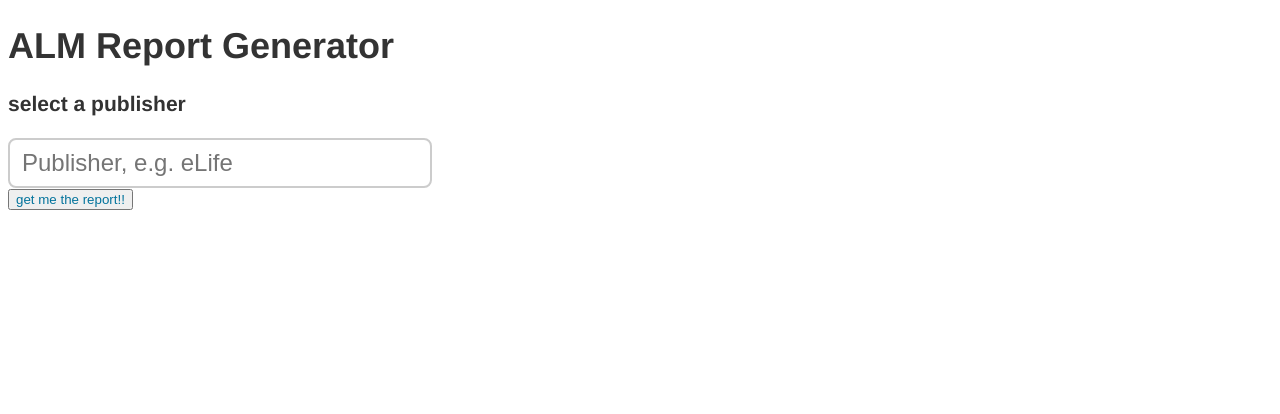
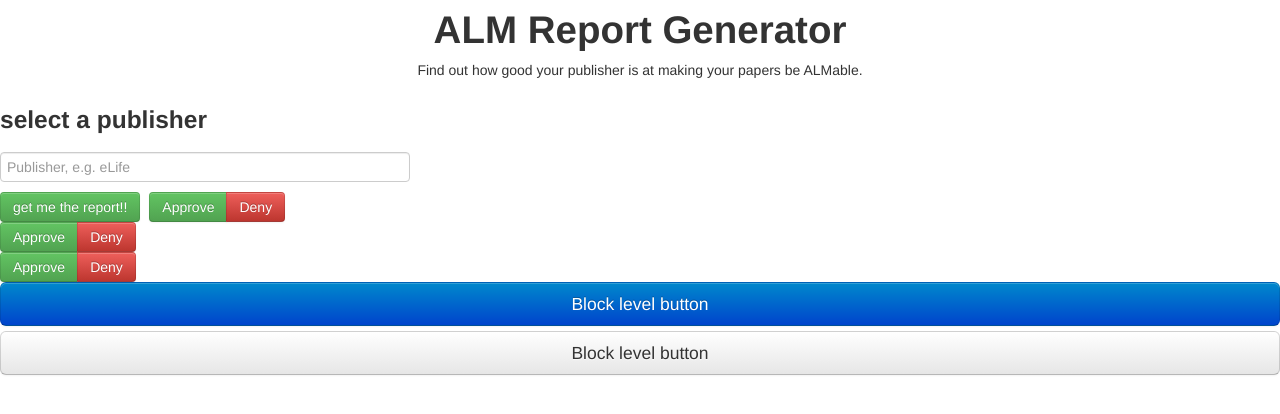
Before and after one commit to IanMulvany/alm-report-card-frontend, a Flask app: page / in a window 1280 px wide. Shown: the top 414 px of the page. Run offline with Flask 2, Linux system fonts and the light colour scheme; data that the repository does not hold is empty; some libraries are stand-ins or nearby versions.

Commit message:
improved templates

```diff
--- /dev/null
+++ b/alm_report_card/templates/base.html
@@ -0,0 +1,15 @@
+<!DOCTYPE HTML PUBLIC "-//W3C//DTD HTML 4.01//EN">
+<html lang="en">
+<html xmlns="http://www.w3.org/1999/xhtml">
+<head>
+    {% block head %}
+    {% include "header_includes.html" %}
+    <title>{% block title %}{% endblock %} - My Webpage</title>
+    {% endblock %}
+</head>
+<body>
+    <div id="content">{% block content %}{% endblock %}</div>
+    <div id="footer">
+		{% include "footer.html" %}
+    </div>
+</body>
--- /dev/null
+++ b/alm_report_card/templates/header_includes.html
@@ -0,0 +1,17 @@
+
+    <!-- <script src="http://code.jquery.com/jquery-latest.js"></script> -->
+
+	<script src="/static/js/jquery-2.1.1.min.js"></script>
+    <script src="/static/js/bootstrap.min.js"></script>
+	<script src="/static/js/typeahead.bundle.js"></script>
+
+	<script type=text/javascript>
+		  $SCRIPT_ROOT = {{ request.script_root|tojson|safe }};
+	</script>
+
+	<link href="/static/css/bootstrap.min.css" rel="stylesheet">
+	<link href="/static/css/bootstrap-theme.css" rel="stylesheet">
+	<link href="/static/css/bootstrap-responsive.min.css" rel="stylesheet">
+	<link href="/static/css/examples.css" rel="stylesheet">
+
+    <meta name="viewport" content="width=device-width, initial-scale=1.0">
--- a/alm_report_card/templates/index.html
+++ b/alm_report_card/templates/index.html
@@ -1,34 +1,44 @@
-<!doctype html>
+{% extends "base.html" %}
+{% block title %}ALM REPORT Generator{% endblock %}
+{% block head %}
+    {{ super() }}
+{% endblock %}
+{% block content %}
 
-<html lang="en">
-  <head>
-    <script src="http://code.jquery.com/jquery-latest.js"></script>
-
-    <script src="/static/js/bootstrap.min.js"></script>
-	<script src="/static/js/typeahead.bundle.js"></script>
-	<link href="/static/css/bootstrap-responsive.min.css" rel="stylesheet">
-	<link href="/static/css/examples.css" rel="stylesheet">
-
-
-    <meta name="viewport" content="width=device-width, initial-scale=1.0">
-  </head>
-</html>
-
-<body>
-<title>ALM REPORT Generator</title>
-
-<h1>ALM Report Generator</h1>
+ <div class="jumbotron">
+   <div class="container">
+        <h1>ALM Report Generator</h1>
+        <p>Find out how good your publisher is at making your papers
+        be ALMable.</p>
+   </div>
+ </div>
 <h3>select a publisher</h3>
-
 
 <div id="scrollable-dropdown-menu">
 <input class="typeahead" type="text" placeholder="Publisher, e.g. eLife">
 </div>
 
-<div class="btn-group" role="group" aria-label="...">
-  <button type="button" class="btn btn-default"><a href="/reports/host_id/234242">get me the report!!</a></button>
+<div class="btn-group" id="PubLinkId" role="group" aria-label="...">
+  <a class="btn btn-success" href="/reports/host_id/234242">get me the report!!</a>
 </div>
-</body>
+
+<div class="btn-group">
+    <a class="btn btn-xs btn-success" href="#">Approve</a>
+    <a class="btn btn-xs btn-danger" href="#">Deny</a>
+</div>
+<br>
+<div class="btn-group">
+    <a class="btn btn-sm btn-success" href="#">Approve</a>
+    <a class="btn btn-sm btn-danger" href="#">Deny</a>
+</div>
+<br>
+<div class="btn-group">
+    <a class="btn btn-success" href="#">Approve</a>
+    <a class="btn btn-danger" href="#">Deny</a>
+</div>
+
+<button class="btn btn-large btn-block btn-primary" type="button">Block level button</button>
+<button class="btn btn-large btn-block" type="button">Block level button</button>
 
 <script type="text/javascript">
 	var substringMatcher = function(strs) {
@@ -68,3 +78,14 @@
   source: substringMatcher(publishers)
 });
 </script>
+
+<script type="text/javascript">
+	name_id_map = {"elife": 123,
+					"evil Elsecier" : 666};
+
+	var myVal = $('#scrollable-dropdown-menu .typeahead').typeahead('val');
+	console.log(myVal);
+	// $('#PubLinkId')()
+</script>
+
+{% endblock %}
```
Also changed, not shown: alm_report_card/templates/about.html (added, +13 -0 lines), alm_report_card/templates/ajax.html (added, +53 -0 lines), alm_report_card/templates/header.html (added, +11 -0 lines), alm_report_card/templates/report.html (+10 -0 lines), alm_report_card/templates/footer.html (added).
